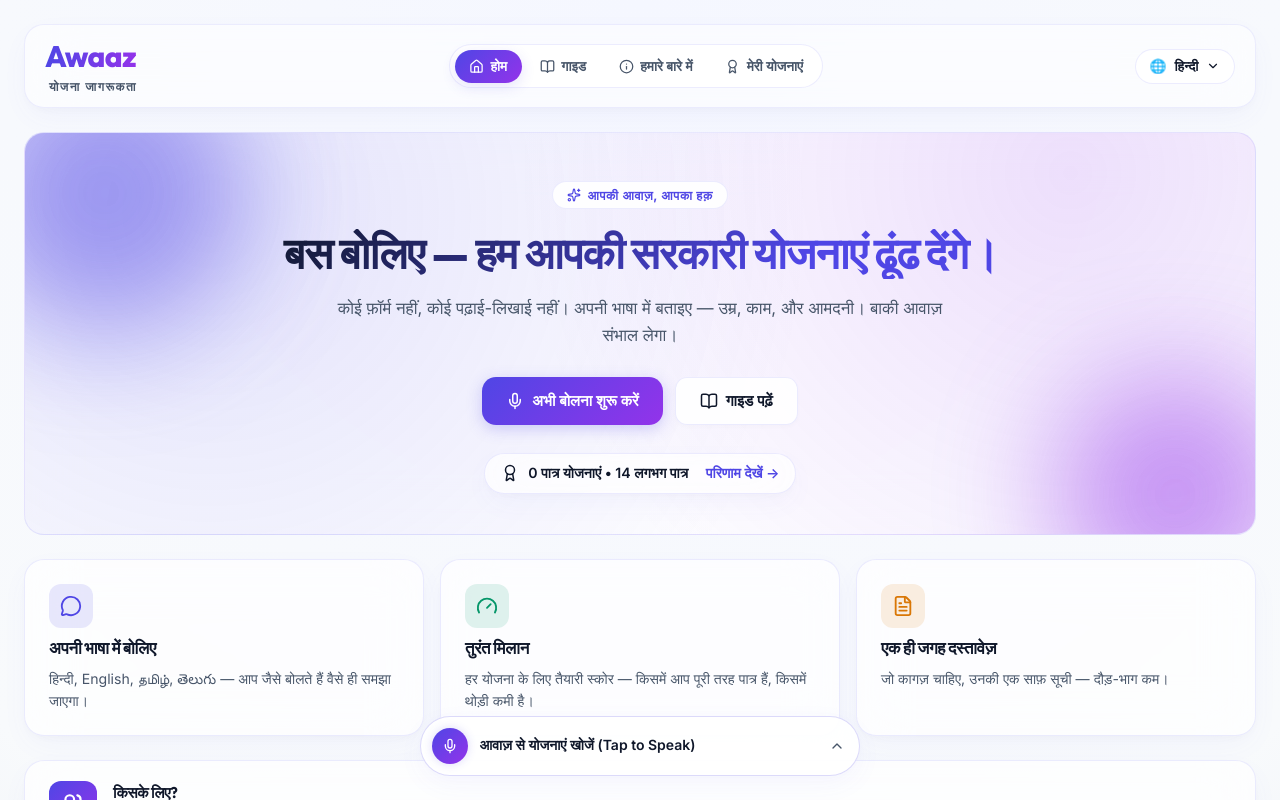
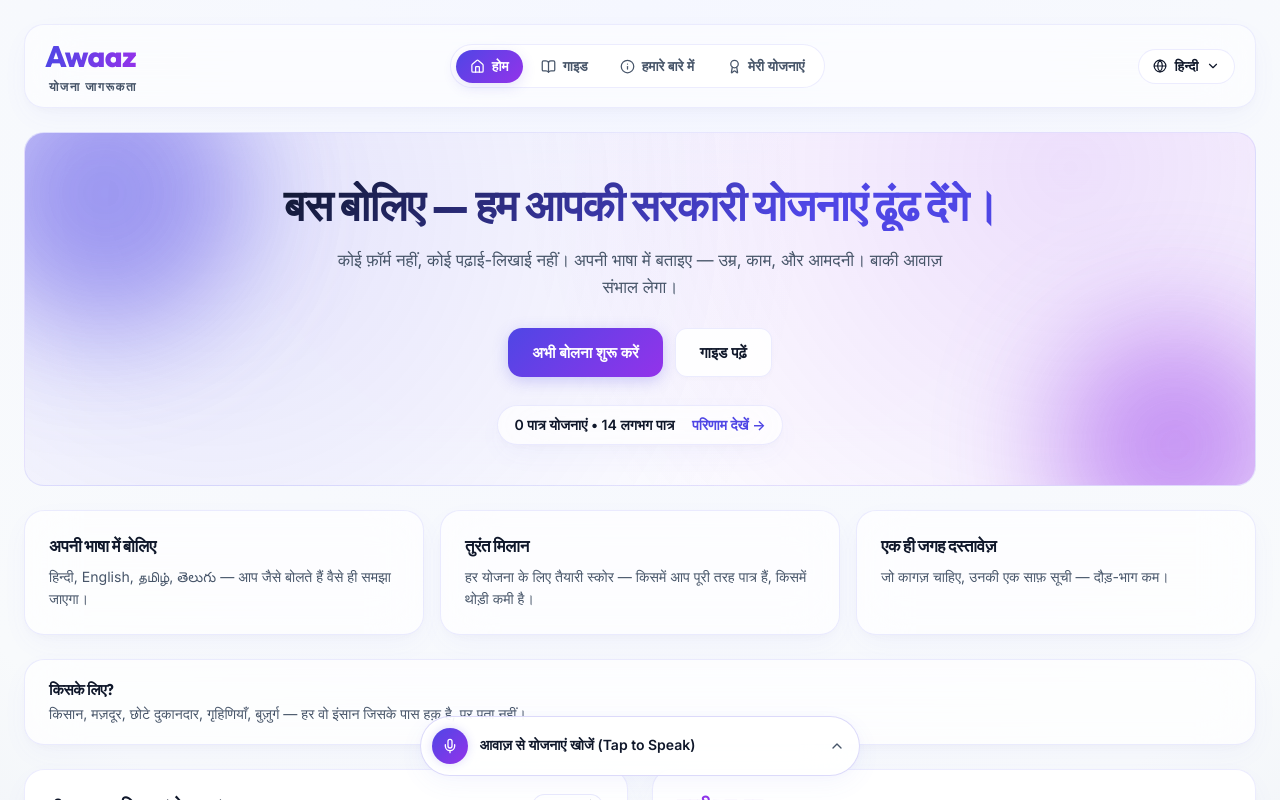
Before and after one commit to piyussh25/AWAAZ, a React (Vite) app: page / in a window 1280 px wide. Shown: the top 800 px of the page. Built offline with nearby package versions, Linux system fonts and the light colour scheme.

Commit message:
ui-changes

```diff
--- a/src/App.jsx
+++ b/src/App.jsx
@@ -1,7 +1,7 @@
 import React, { useState, useMemo, useCallback, useEffect, useRef } from "react";
 import {
   Award, ClipboardList, ArrowLeft, CheckCircle2, AlertTriangle,
-  Gauge, ChevronDown, Mic, Sparkles, Users, Heart,
+  Gauge, ChevronDown, Mic, Globe, Star, Users, Heart,
   Home as HomeIcon, BookOpen, Info, FileText, ShieldCheck, MessageCircle
 } from "lucide-react";
 import { schemes } from "./data/schemes";
@@ -170,25 +170,21 @@ export default function App() {
         <div className="hero-blob blob1" />
         <div className="hero-blob blob2" />
         <div className="hero-inner">
-          <span className="hero-kicker">
-            <Sparkles size={14} /> {t("heroKicker")}
-          </span>
           <h1 className="hero-title">{t("heroTitle")}</h1>
           <p className="hero-sub">{t("heroSub")}</p>
           <div className="hero-cta-row">
             <button className="btn btn-primary btn-lg" onClick={() => {
               window.scrollTo({ top: document.body.scrollHeight, behavior: "smooth" });
             }}>
-              <Mic size={18} /> {t("heroCta")}
+              {t("heroCta")}
             </button>
             <button className="btn btn-ghost btn-lg" onClick={() => setCurrentPage("guide")}>
-              <BookOpen size={18} /> {t("heroCta2")}
+              {t("heroCta2")}
             </button>
           </div>
 
           {stats.total > 0 && (
             <div className="hero-readout glass-panel" onClick={() => setCurrentPage("results")}>
-              <Award size={18} />
               <span>{stats.eligible} {t("eligibleCount")} • {stats.nearMatch} {t("nearMatchCount")}</span>
               <span className="hero-readout-cta">{t("viewResults")} →</span>
             </div>
@@ -198,35 +194,26 @@ export default function App() {
 
       <section className="feature-grid">
         <div className="feature-card glass-panel">
-          <div className="feature-icon" style={{ background: "rgba(79,70,229,0.12)", color: "var(--accent-primary)" }}>
-            <MessageCircle size={22} />
-          </div>
           <h3>{t("feat1Title")}</h3>
           <p>{t("feat1Body")}</p>
         </div>
         <div className="feature-card glass-panel">
-          <div className="feature-icon" style={{ background: "rgba(5,150,105,0.12)", color: "var(--color-success)" }}>
-            <Gauge size={22} />
-          </div>
           <h3>{t("feat2Title")}</h3>
           <p>{t("feat2Body")}</p>
         </div>
         <div className="feature-card glass-panel">
-          <div className="feature-icon" style={{ background: "rgba(217,119,6,0.12)", color: "var(--color-warning)" }}>
-            <FileText size={22} />
-          </div>
           <h3>{t("feat3Title")}</h3>
           <p>{t("feat3Body")}</p>
         </div>
       </section>
 
       <section className="audience-strip glass-panel">
-        <div className="audience-icon"><Users size={26} /></div>
         <div>
           <h4>{t("builtFor")}</h4>
           <p>{t("audience")}</p>
         </div>
       </section>
+
 
       <section className="dashboard-grid single-col-mobile">
         <UserProfile
@@ -279,7 +266,7 @@ export default function App() {
       </div>
 
       <div className="glass-panel tips-panel">
-        <h3><Sparkles size={18} /> {t("tipsTitle")}</h3>
+        <h3><Star size={18} /> {t("tipsTitle")}</h3>
         <ul>
           <li>{t("tip1")}</li>
           <li>{t("tip2")}</li>
@@ -447,7 +434,7 @@ export default function App() {
           {/* Language dropdown */}
           <div className="lang-dropdown" ref={langRef}>
             <button className="lang-dd-btn" onClick={() => setLangOpen(o => !o)}>
-              <span className="lang-flag">🌐</span>
+              <Globe size={14} className="lang-flag" />
               <span>{currentLang.label}</span>
               <ChevronDown size={14} className={`chev ${langOpen ? "open" : ""}`} />
             </button>
--- a/src/components/SchemeCard.jsx
+++ b/src/components/SchemeCard.jsx
@@ -176,19 +176,19 @@ export default function SchemeCard({ matchResult, language, userProfile }) {
         <div className="docs-grid">
           {scheme.documents_needed.map((doc, idx) => {
             const isOwned = isDocumentPossessed(doc);
-            let indicator = "";
+            let indicator = null;
             let style = { background: "rgba(255, 255, 255, 0.03)", color: "var(--text-secondary)" };
 
             if (isOwned === true) {
-              indicator = "✓ ";
+              indicator = <CheckCircle2 size={13} style={{ flexShrink: 0 }} />;
               style = { background: "var(--color-success-bg)", borderColor: "rgba(16, 185, 129, 0.2)", color: "var(--color-success)" };
             } else if (isOwned === false) {
-              indicator = "✗ ";
+              indicator = <XCircle size={13} style={{ flexShrink: 0 }} />;
               style = { background: "var(--color-danger-bg)", borderColor: "rgba(239, 68, 68, 0.2)", color: "var(--color-danger)" };
             }
 
             return (
-              <div key={idx} className="doc-tag" style={style}>
+              <div key={idx} className="doc-tag" style={{ ...style, display: "inline-flex", alignItems: "center", gap: "0.3rem" }}>
                 {indicator}{doc}
               </div>
             );
--- a/src/components/VoiceAssistant.jsx
+++ b/src/components/VoiceAssistant.jsx
@@ -1,5 +1,5 @@
 import React, { useState, useEffect, useRef, useCallback } from "react";
-import { Mic, MicOff, Volume2, VolumeX, Send, Loader2, X, ChevronUp, CheckCircle2 } from "lucide-react";
+import { Mic, MicOff, Volume2, VolumeX, Send, Loader2, X, ChevronUp, CheckCircle2, AlertTriangle } from "lucide-react";
 
 /**
  * VoiceAssistant
@@ -310,6 +310,25 @@ export default function VoiceAssistant({
     }
   };
 
+  // Clear any previous conversation so reopening the assistant starts fresh.
+  const resetSession = () => {
+    cancelSpeaking();
+    clearWrapUpTimers();
+    setTranscript("");
+    setTextInput("");
+    setMicError("");
+    setWrapUpActive(false);
+    setWrapUpProgress(0);
+    accumulatedFinalRef.current = "";
+    hasFiredReadyRef.current = false;
+  };
+
+  // Open the assistant drawer with a clean slate.
+  const openFresh = () => {
+    resetSession();
+    setIsOpen(true);
+  };
+
   // ---- i18n ----------------------------------------------------------------
   const i18n = {
     title: {
@@ -387,7 +406,7 @@ export default function VoiceAssistant({
       <div
         className={`floating-assistant-trigger ${isListening ? "active-listening" : ""} ${wrapUpActive ? "active-speaking" : ""}`}
         onClick={(e) => {
-          if (!isOpen) setIsOpen(true);
+          if (!isOpen) openFresh();
           // Tapping the capsule should start listening right away, not just
           // open the drawer and leave the user wondering why nothing happens.
           if (!isListening && !isProcessing && !wrapUpActive) {
@@ -490,9 +509,9 @@ export default function VoiceAssistant({
               {micError && (
                 <div
                   className="missing-warning"
-                  style={{ marginTop: "0.5rem", color: "var(--color-danger)" }}
+                  style={{ marginTop: "0.5rem", color: "var(--color-danger)", display: "inline-flex", alignItems: "center", gap: "0.4rem" }}
                 >
-                  <strong>⚠ </strong>{micError}
+                  <AlertTriangle size={14} style={{ flexShrink: 0 }} />{micError}
                 </div>
               )}
 
--- a/src/index.css
+++ b/src/index.css
@@ -1780,8 +1780,8 @@ h6 {
   font-size: 0.92rem; color: var(--text-secondary); line-height: 1.55;
 }
 .tips-panel li::before {
-  content: "✦"; color: var(--accent-secondary);
-  position: absolute; left: 0; top: 0;
+  content: ""; display: block; width: 6px; height: 6px; border-radius: 2px; background: var(--accent-secondary);
+  position: absolute; left: 0; top: 0.6rem;
 }
 
 /* ===================== ABOUT ===================== */
```
